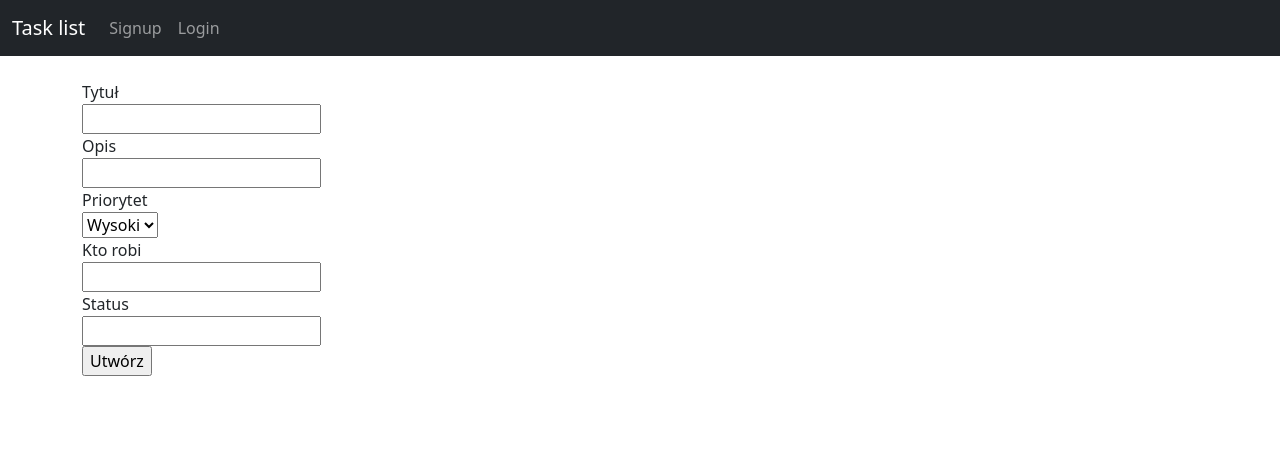
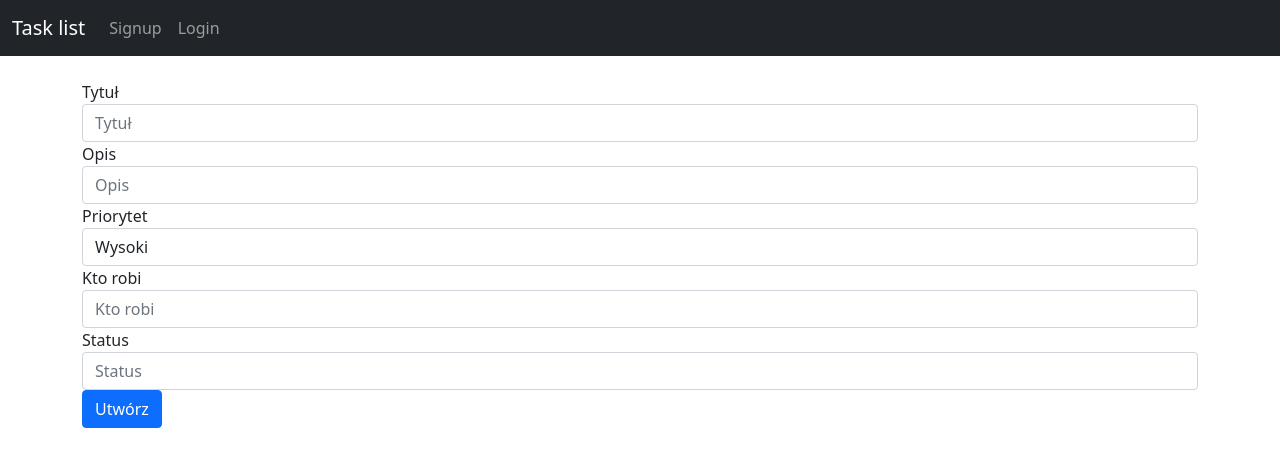
Before and after one commit to michalrewak/tasklistwsb, a Flask app: page /add_new_task in a window 1280 px wide. Shown: the top 467 px of the page. Run offline with Flask 2, Linux system fonts and the light colour scheme; some libraries are stand-ins or nearby versions.

Commit message:
use bootstrap

```diff
--- a/templates/create_new_task.html
+++ b/templates/create_new_task.html
@@ -4,26 +4,31 @@
 
 <div>
     <form method="POST" action="add_new_task">
-        <div>Tytuł</div>
-        <input name="title">
-        <br>
-        <div>Opis</div>
-        <input name="description">
-        <br>
-        <div>Priorytet</div>
-        <select name="priority">
-            <option value="high">Wysoki</option>
-            <option value="medium">Średni</option>
-            <option value="low">Niski</option>
-        </select>
-        <br>
-        <div>Kto robi</div>
-        <input name="assignee">
-        <br>
-        <div>Status</div>
-        <input name="status">
-        <br>
-        <input type="submit" value="Utwórz">
-
+        <div class="form-group">
+            <label>Tytuł</label>
+            <input name="title" class="form-control" placeholder="Tytuł">
+        </div>
+        <div class="form-group">
+            <label>Opis</label>
+            <input name="description" class="form-control" placeholder="Opis">
+        </div>
+        <div class="form-group">
+            <label>Priorytet</label>
+            <select name="priority" class="form-control">
+                <option value="high">Wysoki</option>
+                <option value="medium">Średni</option>
+                <option value="low">Niski</option>
+            </select>
+        </div>
+        <div class="form-group">
+            <label>Kto robi</label>
+            <input name="assignee"  class="form-control" placeholder="Kto robi">
+        </div>
+        <div class="form-group">
+            <label>Status</label>
+            <input name="status" class="form-control" placeholder="Status">
+        </div>
+        <button type="submit" class="btn btn-primary">Utwórz</button>
+    </form>
 </div>
 {% endblock %}
```
